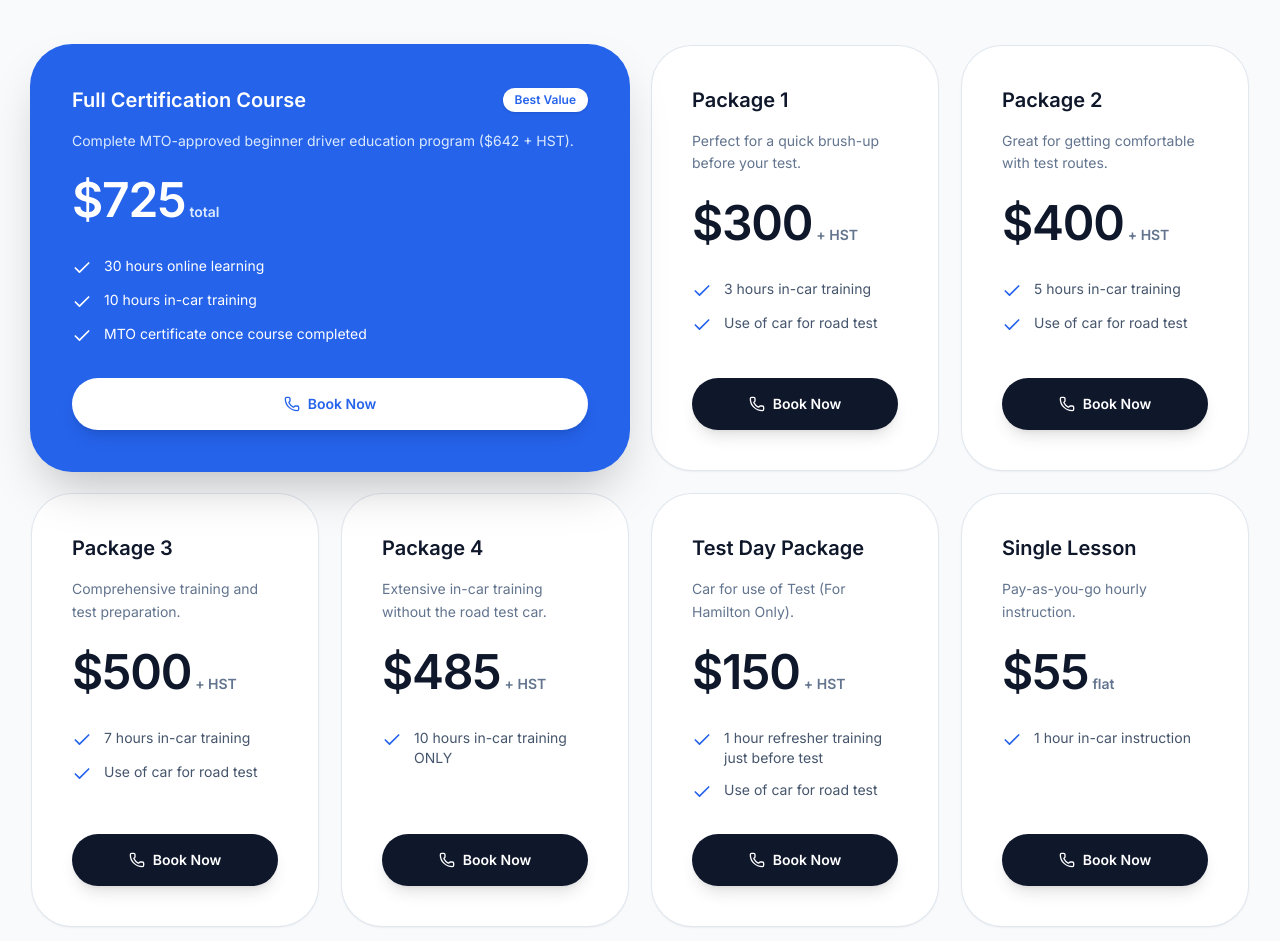
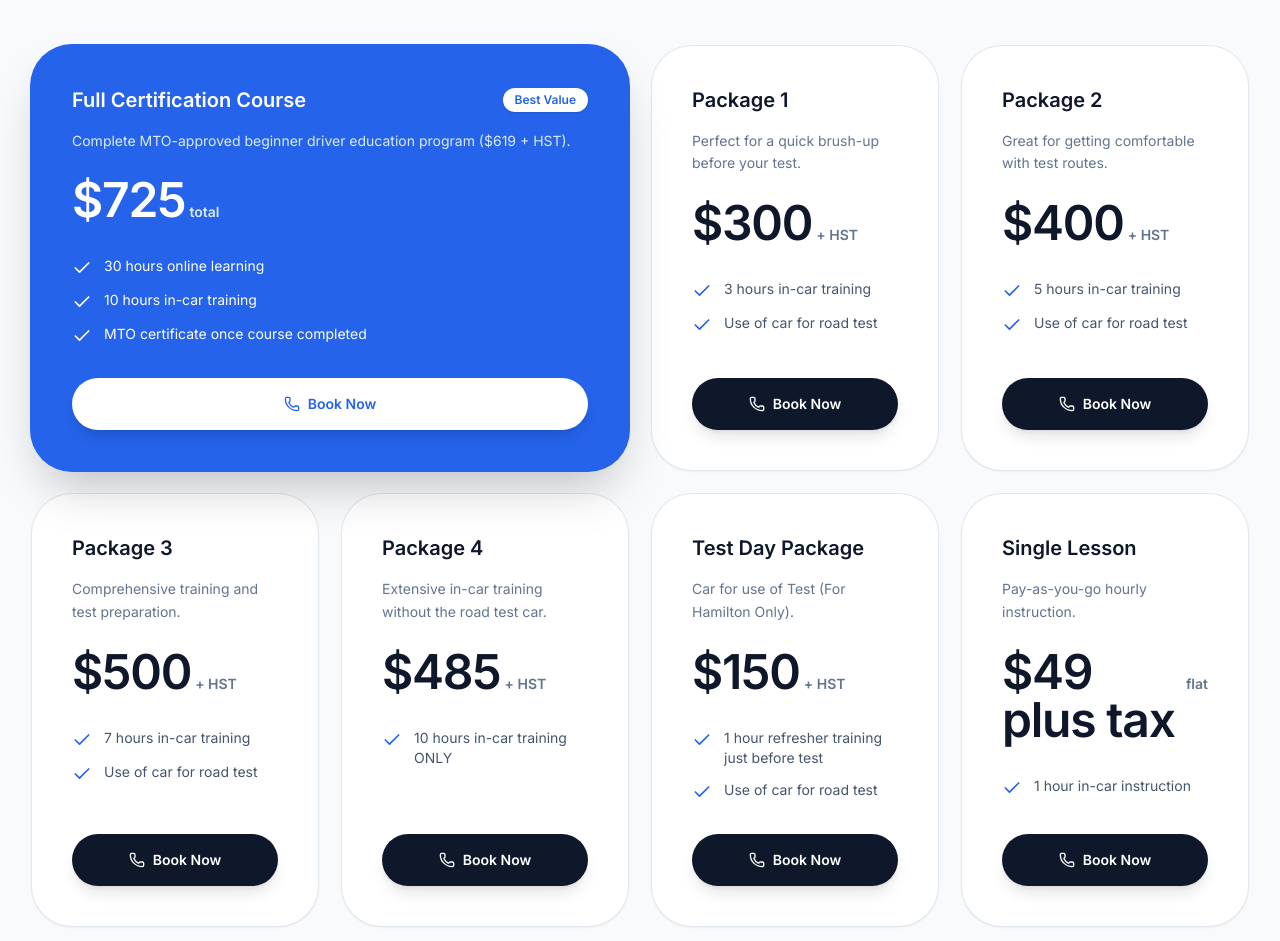
Before and after one commit to shaheertiger/LetsDriveSafe, a React (Vite) app: page / in a window 1280 px wide. Shown: the part 7580-8521 px from the top of the page. Built offline with nearby package versions, Linux system fonts and the light colour scheme.

Commit message:
Update Pricing.tsx

```diff
--- a/src/components/Pricing.tsx
+++ b/src/components/Pricing.tsx
@@ -8,7 +8,7 @@ const tiers = [
     href: 'tel:6476250730',
     price: '$725',
     priceSuffix: 'total',
-    description: 'Complete MTO-approved beginner driver education program ($642 + HST).',
+    description: 'Complete MTO-approved beginner driver education program ($619 + HST).',
     features: [
       '30 hours online learning',
       '10 hours in-car training',
@@ -84,7 +84,7 @@ const tiers = [
     name: 'Single Lesson',
     id: 'single',
     href: 'tel:6476250730',
-    price: '$55',
+    price: '$49 plus tax',
     priceSuffix: 'flat',
     description: 'Pay-as-you-go hourly instruction.',
     features: [
```
